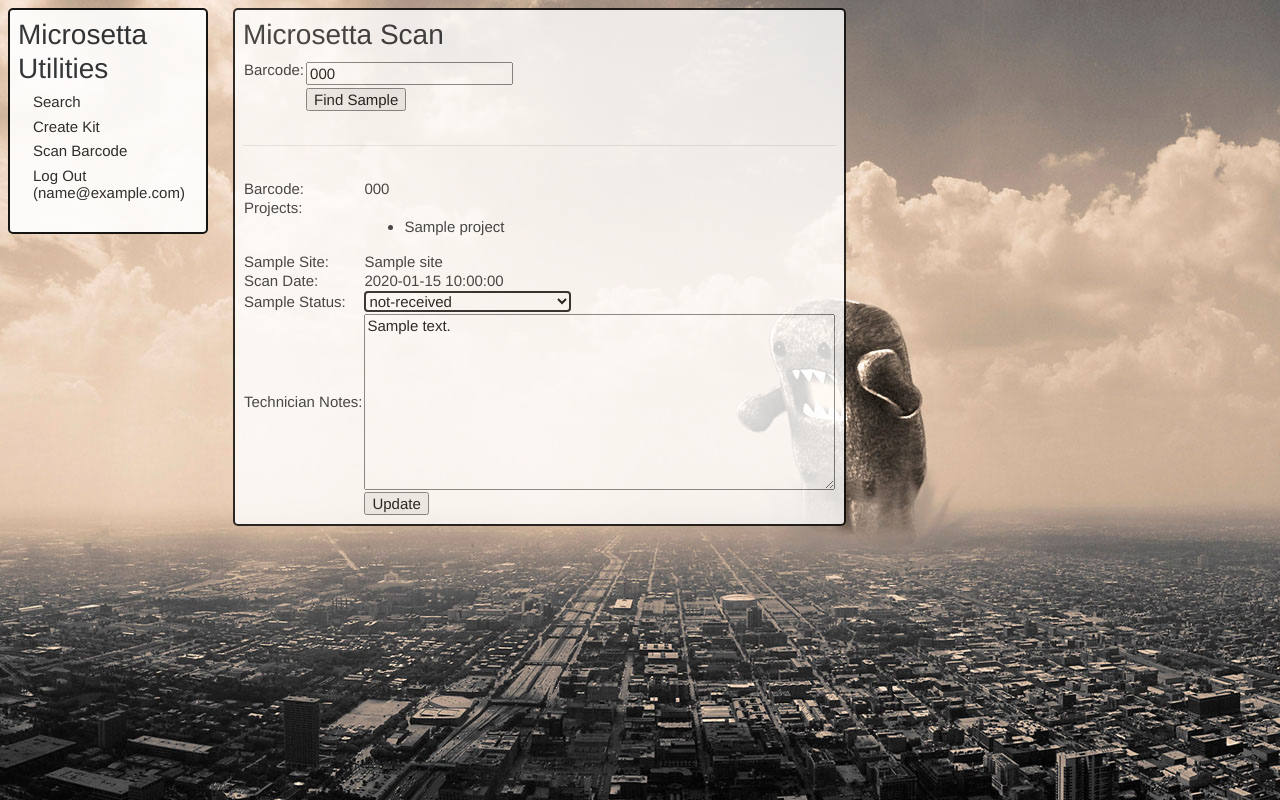
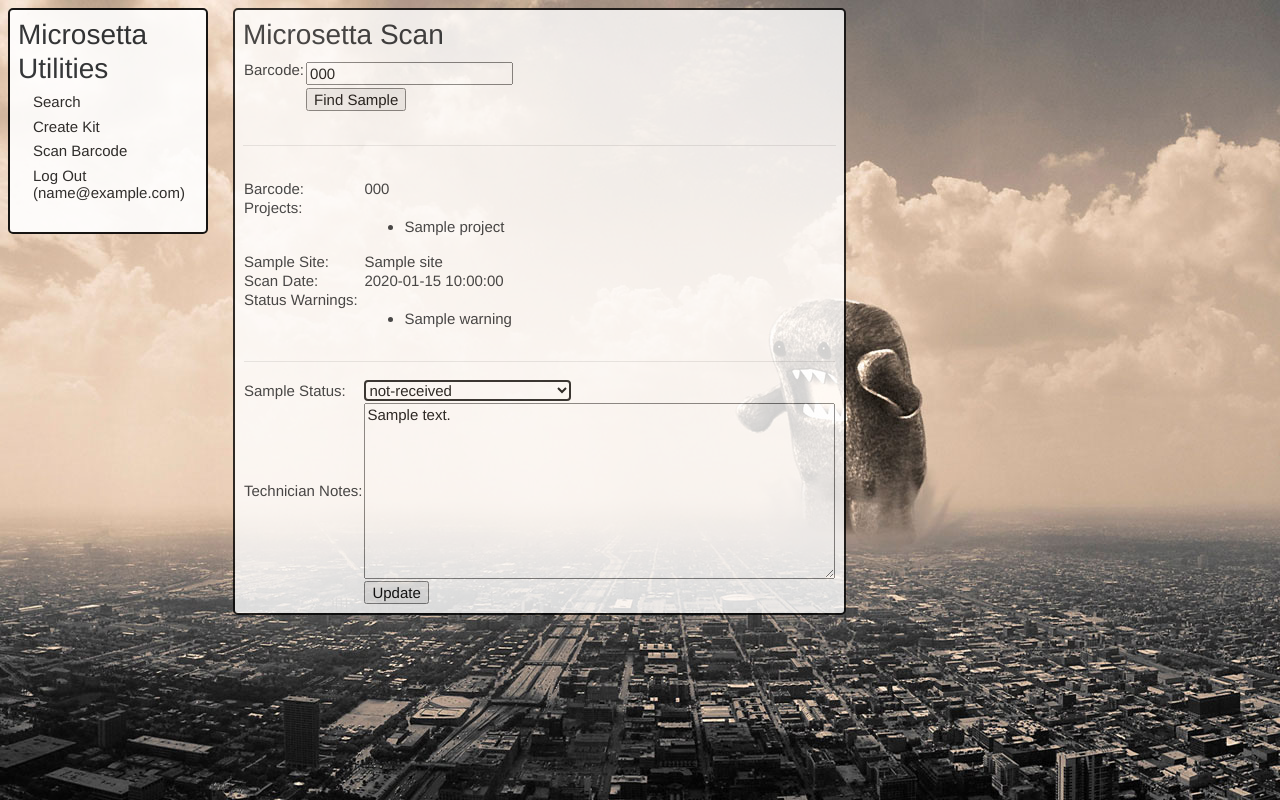
Before and after one commit to microsetta/microsetta-admin, a Flask app: template microsetta_admin/templates/scan.html in a window 1280 px wide. Run offline with Flask 2, Linux system fonts and the light colour scheme; the template is opened without the code that fills it: most values are stand-ins (such as "Sample title", 1, 10 or a date in 2020); parts of the project's set-up code (start-up, migrations or seed data) failed here and were passed over; some libraries are stand-ins or nearby versions.

Commit message:
Really basic detection of bad statuses for barcodes, warnings now presented to technician

```diff
--- a/microsetta_admin/server.py
+++ b/microsetta_admin/server.py
@@ -93,6 +93,21 @@ def new_kits():
     return render_template('create.html', **build_login_variables())
 
 
+def _check_sample_status(extended_barcode_info):
+    # TODO:  What are the error conditions we need to know about a barcode?
+    warnings = []
+    if extended_barcode_info['account'] is None:
+        warnings.append("No associated account")
+    if extended_barcode_info['source'] is None:
+        warnings.append("No associated source")
+    if extended_barcode_info['sample'] is None:
+        warnings.append("No associated sample")
+    elif extended_barcode_info['sample']['site'] is None:
+        warnings.append("Sample site not specified")
+
+    return warnings
+
+
 @app.route('/scan', methods=['GET', 'POST'])
 def scan():
     update_error = None
@@ -135,11 +150,13 @@ def scan():
 
     # If we successfully grab it, show the page to the user
     if status == 200:
+        status_warnings = _check_sample_status(result)
         return render_template(
             'scan.html',
             **build_login_variables(),
             info=result['barcode_info'],
             extended_info=result,
+            status_warnings=status_warnings,
             update_error=update_error
         )
     elif status == 401:
--- a/microsetta_admin/templates/scan.html
+++ b/microsetta_admin/templates/scan.html
@@ -56,6 +56,24 @@
                 <td>Scan Date: </td>
                 <td>{{info.scan_date}}</td>
             </tr>
+            {% if status_warnings %}
+            <tr>
+                <td>Status Warnings: </td>
+            </tr>
+            <tr>
+                <td></td>
+                <td>
+                    <ul>
+                    {% for warning in status_warnings %}
+                        <li>{{warning}}</li>
+                    {% endfor %}
+                    </ul>
+                </td>
+            </tr>
+            {% endif %}
+            <tr>
+              <td colspan="100%"><hr></td>
+            </tr>
             <tr>
                 <td>Sample Status: </td>
                 <td>
```
